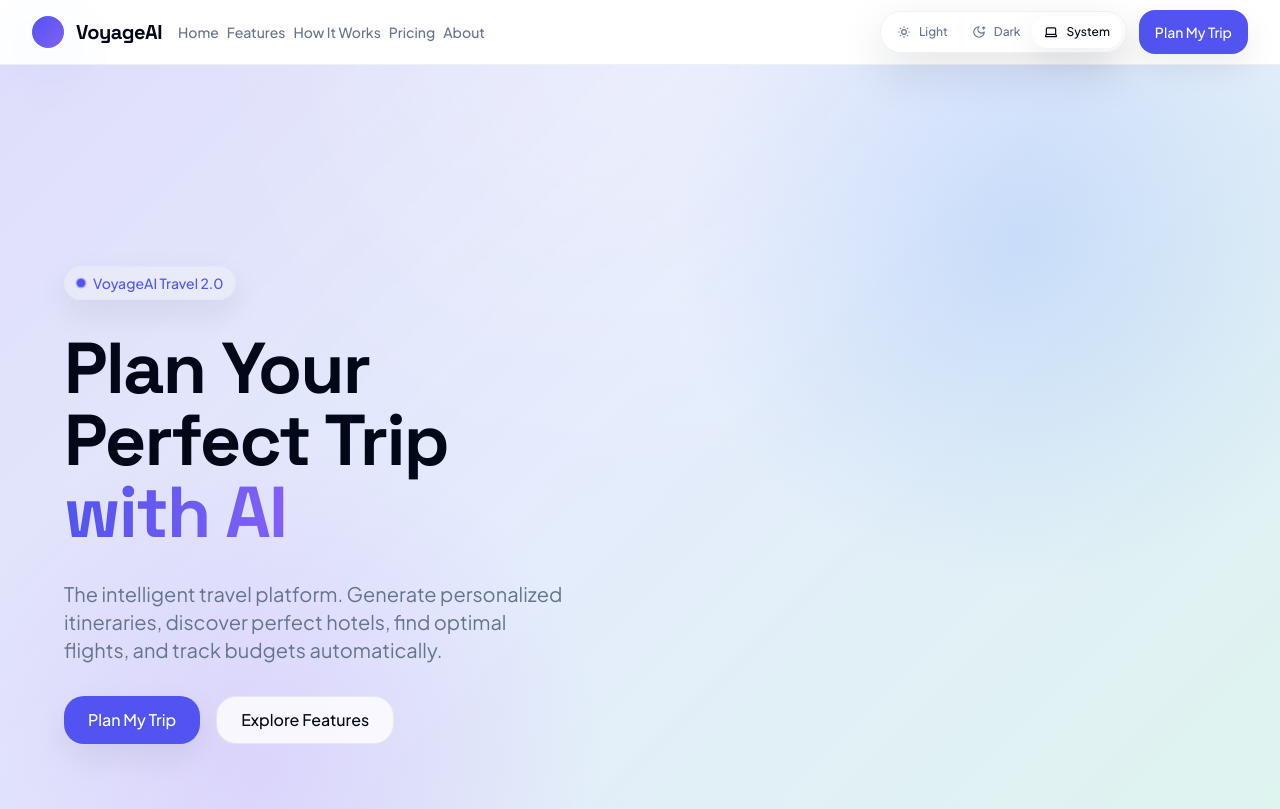
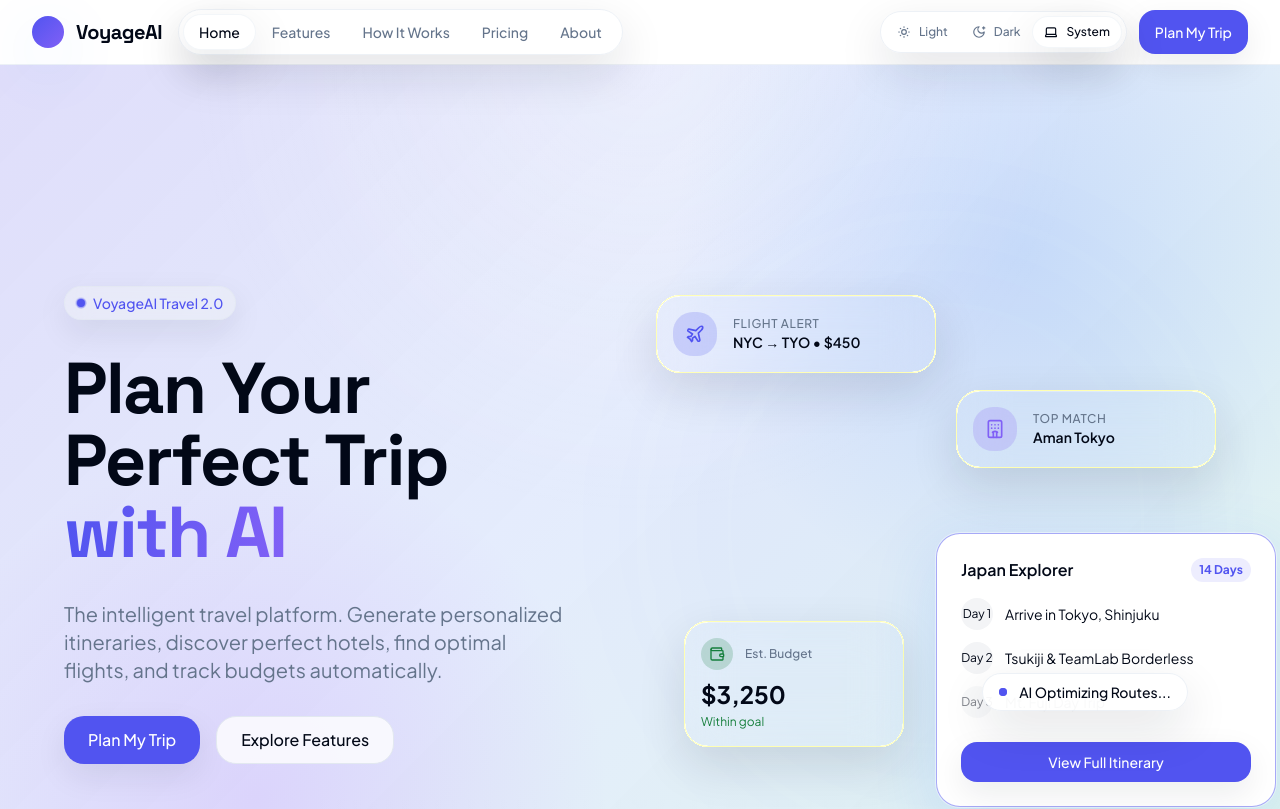
Before and after one commit to manasir747/VoyageAI, a Next.js app in the folder apps/web/: page / in a window 1280 px wide. Shown: the top 809 px of the page. Built offline with nearby package versions, Linux system fonts and the light colour scheme.

Commit message:
Refine Phase 3B landing page UI

```diff
--- a/apps/web/src/app/page.tsx
+++ b/apps/web/src/app/page.tsx
@@ -1,8 +1,10 @@
 "use client";
 
-import React from "react";
+import React, { useState } from "react";
 import dynamic from "next/dynamic";
+import { motion } from "framer-motion";
 import { Button } from "@/components/ui/button";
+import { cn } from "@/lib/utils";
 import {
   PageWrapper,
   Navbar,
@@ -12,7 +14,7 @@ import {
   Section,
   Footer,
 } from "@/components/layout/layout";
-import { Fade, Stagger, ScrollReveal } from "@/components/motion/motion";
+import { Fade, Stagger, ScrollReveal, FloatingElements } from "@/components/motion/motion";
 import { ThemeToggle } from "@/theme/theme-toggle";
 import { FeatureCard, GlassCard, Card } from "@/components/ui/card";
 import {
@@ -27,9 +29,6 @@ import {
   Check,
 } from "lucide-react";
 
-const FloatingOrb = dynamic(() => import("@/components/three/three").then((m) => m.FloatingOrb), {
-  ssr: false,
-});
 const GlowBackground = dynamic(
   () => import("@/components/three/three").then((m) => m.GlowBackground),
   { ssr: false },
@@ -43,39 +42,48 @@ export default function LandingPage() {
     </div>
   );
 
+  const [activePath, setActivePath] = useState("#home");
+
+  const NAV_ITEMS = [
+    { href: "#home", label: "Home" },
+    { href: "#features", label: "Features" },
+    { href: "#how-it-works", label: "How It Works" },
+    { href: "#pricing", label: "Pricing" },
+    { href: "#about", label: "About" },
+  ];
+
   const navLinks = (
-    <>
-      <a
-        href="#home"
-        className="text-muted-foreground hover:text-foreground text-sm font-medium transition-colors"
-      >
-        Home
-      </a>
-      <a
-        href="#features"
-        className="text-muted-foreground hover:text-foreground text-sm font-medium transition-colors"
-      >
-        Features
-      </a>
-      <a
-        href="#how-it-works"
-        className="text-muted-foreground hover:text-foreground text-sm font-medium transition-colors"
-      >
-        How It Works
-      </a>
-      <a
-        href="#pricing"
-        className="text-muted-foreground hover:text-foreground text-sm font-medium transition-colors"
-      >
-        Pricing
-      </a>
-      <a
-        href="#about"
-        className="text-muted-foreground hover:text-foreground text-sm font-medium transition-colors"
-      >
-        About
-      </a>
-    </>
+    <div
+      className="rounded-pill border-border/60 bg-glass/80 shadow-glass inline-flex items-center border p-1 backdrop-blur-xl"
+      role="navigation"
+      aria-label="Main Navigation"
+    >
+      {NAV_ITEMS.map((link) => {
+        const isActive = activePath === link.href;
+        return (
+          <a
+            key={link.href}
+            href={link.href}
+            onClick={() => setActivePath(link.href)}
+            className={cn(
+              "rounded-pill relative isolate flex cursor-pointer items-center gap-2 px-4 py-2 text-sm font-medium transition-all duration-300",
+              isActive
+                ? "text-foreground"
+                : "text-muted-foreground hover:bg-muted/40 hover:text-foreground",
+            )}
+          >
+            {isActive ? (
+              <motion.span
+                layoutId="nav-pill"
+                className="rounded-pill border-border/40 bg-background shadow-medium absolute inset-0 -z-10 border"
+                transition={{ type: "spring", stiffness: 400, damping: 30 }}
+              />
+            ) : null}
+            <span className="relative z-10">{link.label}</span>
+          </a>
+        );
+      })}
+    </div>
   );
 
   const actions = (
@@ -158,9 +166,109 @@ export default function LandingPage() {
               </div>
 
               <div className="col-span-12 hidden lg:col-span-6 lg:block">
-                <Fade delay={0.4}>
-                  <div className="relative aspect-square w-full">
-                    <FloatingOrb />
+                <Fade delay={0.4} className="h-full">
+                  <div className="relative h-full min-h-[500px] w-full lg:min-h-[600px]">
+                    <div className="bg-primary/5 absolute inset-0 rounded-full opacity-50 blur-3xl" />
+
+                    <FloatingElements
+                      amplitude={10}
+                      className="absolute left-0 top-[10%] z-20 w-[280px]"
+                    >
+                      <GlassCard className="flex items-center gap-4 p-4">
+                        <div className="bg-primary/20 rounded-xl p-3">
+                          <Plane className="text-primary size-5" />
+                        </div>
+                        <div>
+                          <p className="text-muted-foreground text-xs font-medium uppercase tracking-wider">
+                            Flight Alert
+                          </p>
+                          <p className="text-sm font-semibold">NYC → TYO • $450</p>
+                        </div>
+                      </GlassCard>
+                    </FloatingElements>
+
+                    <FloatingElements
+                      amplitude={15}
+                      className="absolute right-0 top-[25%] z-10 w-[260px]"
+                    >
+                      <GlassCard className="flex items-center gap-4 p-4">
+                        <div className="bg-accent/20 rounded-xl p-3">
+                          <Hotel className="text-accent size-5" />
+                        </div>
+                        <div>
+                          <p className="text-muted-foreground text-xs font-medium uppercase tracking-wider">
+                            Top Match
+                          </p>
+                          <p className="text-sm font-semibold">Aman Tokyo</p>
+                        </div>
+                      </GlassCard>
+                    </FloatingElements>
+
+                    <FloatingElements
+                      amplitude={8}
+                      className="absolute left-1/2 top-1/2 z-20 w-[340px] -translate-x-1/2 -translate-y-1/2"
+                    >
+                      <Card className="border-primary/50 shadow-glow p-6">
+                        <div className="mb-4 flex items-center justify-between">
+                          <h3 className="font-semibold">Japan Explorer</h3>
+                          <span className="bg-primary/10 text-primary rounded-pill px-2 py-1 text-xs font-bold">
+                            14 Days
+                          </span>
+                        </div>
+                        <div className="space-y-3">
+                          <div className="flex items-center gap-3">
+                            <div className="bg-muted flex size-8 items-center justify-center rounded-full text-xs">
+                              Day 1
+                            </div>
+                            <p className="text-sm">Arrive in Tokyo, Shinjuku</p>
+                          </div>
+                          <div className="flex items-center gap-3">
+                            <div className="bg-muted flex size-8 items-center justify-center rounded-full text-xs">
+                              Day 2
+                            </div>
+                            <p className="text-sm">Tsukiji & TeamLab Borderless</p>
+                          </div>
+                          <div className="flex items-center gap-3 opacity-50">
+                            <div className="bg-muted flex size-8 items-center justify-center rounded-full text-xs">
+                              Day 3
+                            </div>
+                            <p className="text-sm">Mt. Fuji Day Trip</p>
+                          </div>
+                        </div>
+                        <Button variant="default" className="mt-6 h-10 w-full">
+                          View Full Itinerary
+                        </Button>
+                      </Card>
+                    </FloatingElements>
+
+                    <FloatingElements
+                      amplitude={12}
+                      className="absolute bottom-[15%] left-[5%] z-10 w-[220px]"
+                    >
+                      <GlassCard className="p-4">
+                        <div className="mb-2 flex items-center gap-3">
+                          <div className="bg-success/20 rounded-lg p-2">
+                            <Wallet className="text-success size-4" />
+                          </div>
+                          <p className="text-muted-foreground text-xs font-medium">Est. Budget</p>
+                        </div>
+                        <p className="text-2xl font-bold">$3,250</p>
+                        <p className="text-success mt-1 text-xs">Within goal</p>
+                      </GlassCard>
+                    </FloatingElements>
+
+                    <FloatingElements
+                      amplitude={6}
+                      className="absolute bottom-[20%] right-[5%] z-30"
+                    >
+                      <div className="border-border/60 bg-background/90 shadow-medium rounded-pill inline-flex items-center border px-4 py-2 backdrop-blur-xl">
+                        <span className="relative mr-3 flex size-2">
+                          <span className="bg-primary absolute inline-flex h-full w-full animate-ping rounded-full opacity-75"></span>
+                          <span className="bg-primary relative inline-flex size-2 rounded-full"></span>
+                        </span>
+                        <span className="text-sm font-medium">AI Optimizing Routes...</span>
+                      </div>
+                    </FloatingElements>
                   </div>
                 </Fade>
               </div>
--- a/apps/web/src/theme/theme-toggle.tsx
+++ b/apps/web/src/theme/theme-toggle.tsx
@@ -17,7 +17,7 @@ export function ThemeToggle({ className }: { className?: string }) {
   return (
     <div
       className={cn(
-        "inline-flex items-center rounded-pill border border-border/60 bg-glass/80 p-1 text-sm shadow-glass backdrop-blur-xl",
+        "rounded-pill border-border/60 bg-glass/80 shadow-glass inline-flex items-center border p-1 text-sm backdrop-blur-xl",
         className,
       )}
       role="tablist"
@@ -35,15 +35,17 @@ export function ThemeToggle({ className }: { className?: string }) {
             aria-selected={active}
             onClick={() => setTheme(option.value)}
             className={cn(
-              "relative isolate flex items-center gap-2 rounded-pill px-3 py-2 text-xs font-medium transition-colors",
-              active ? "text-foreground" : "text-muted-foreground hover:text-foreground",
+              "rounded-pill relative isolate flex cursor-pointer items-center gap-2 px-3 py-2 text-xs font-medium transition-all duration-300",
+              active
+                ? "text-foreground"
+                : "text-muted-foreground hover:text-foreground hover:bg-muted/40",
             )}
           >
             {active ? (
               <motion.span
                 layoutId="voyageai-theme-toggle-pill"
-                className="absolute inset-0 -z-10 rounded-pill bg-background/90 shadow-soft"
-                transition={{ type: "spring", stiffness: 500, damping: 36 }}
+                className="rounded-pill bg-background shadow-medium border-border/40 absolute inset-0 -z-10 border"
+                transition={{ type: "spring", stiffness: 400, damping: 30 }}
               />
             ) : null}
             <AnimatePresence initial={false} mode="wait">
```
Also changed, not shown: 1 other file (tests, documents, lock files or other folders).
